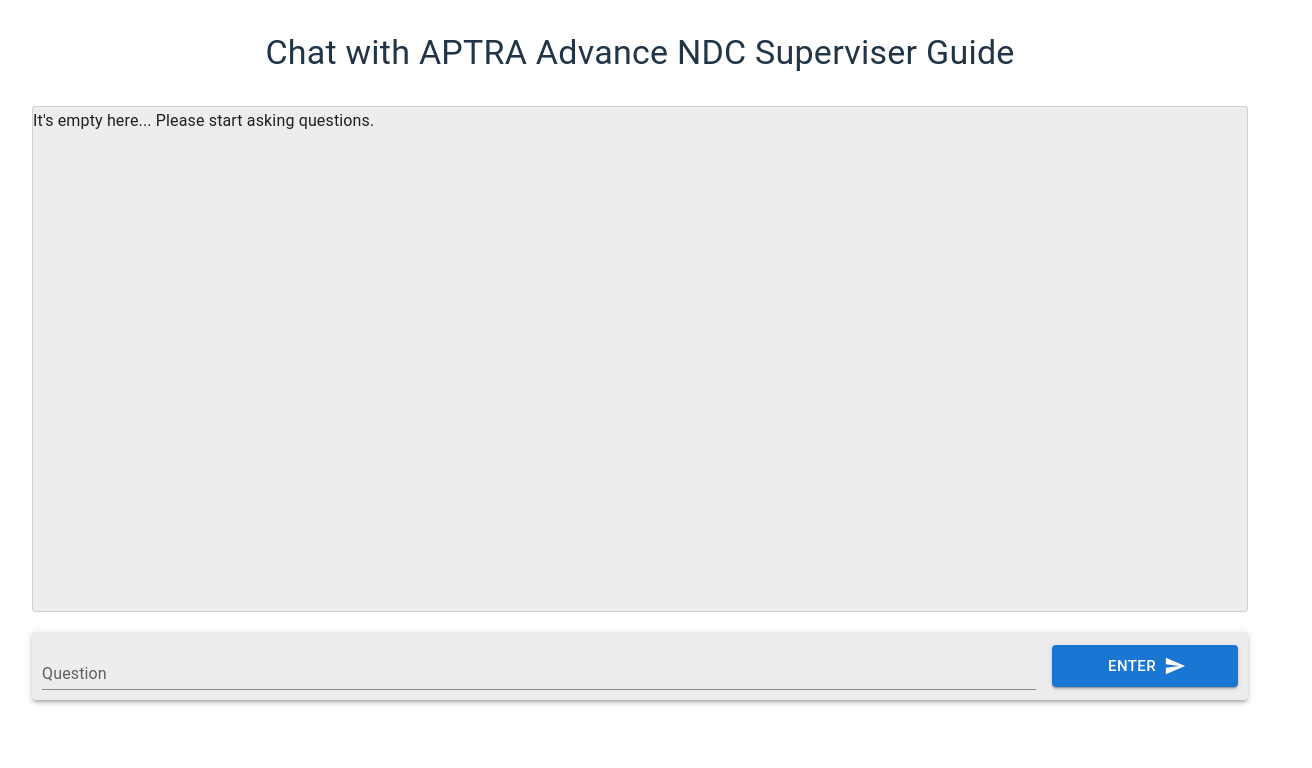
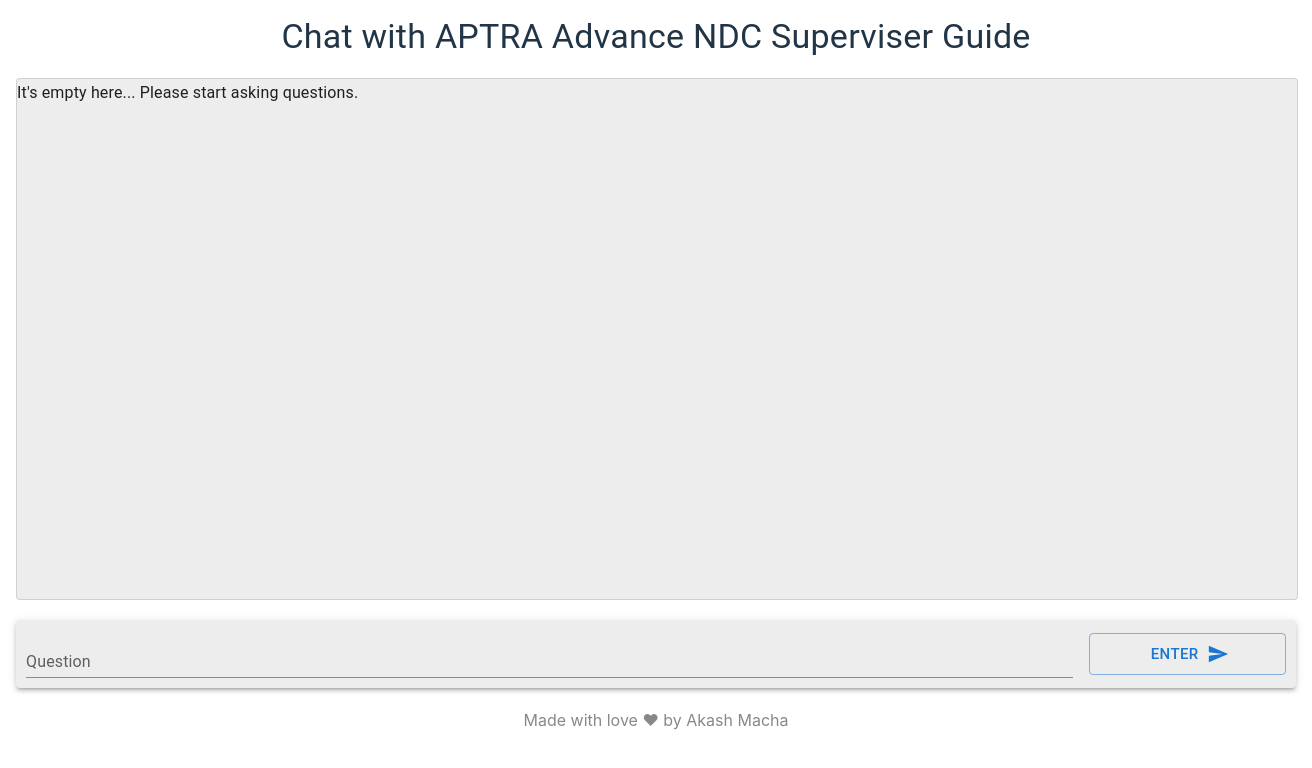
Before and after one commit to Akash-Macha/pdf-ai-chat-app, a React (Vite) app in the folder front-end/: page /chat-with-pdf in a window 1280 px wide. Shown: the top 768 px of the page, 1312 px wide, since content can reach past the window. Built offline with nearby package versions, Linux system fonts and the light colour scheme.

Commit message:
Dev (#4)
* Updated faiss-cpu version to address error in Render

* - disabled input and button on isLoading
- displayed a spinner while fetching the answer for a question

* - Implemented a Footer component

```diff
--- a/front-end/src/App.css
+++ b/front-end/src/App.css
@@ -1,7 +1,7 @@
 #root {
-  max-width: 1280px;
+  min-width: 1280px;
   margin: 0 auto;
-  padding: 2rem;
+  padding: 1rem;
   text-align: center;
 }
 
--- a/front-end/src/components/ChatScreen/ChatScreen.css
+++ b/front-end/src/components/ChatScreen/ChatScreen.css
@@ -1,13 +1,14 @@
 .container {
     display: grid;
     grid-template-columns: 1fr;
-    grid-template-rows: 0.4fr 2.5fr 0.3fr;
+    grid-template-rows: 0.3fr 3.5fr 0.4fr 0.1fr;
     gap: 20px 20px;
     grid-auto-flow: row;
     grid-template-areas:
         "Chat-Screen-Heading"
         "Question-And-Answer-Display-Area"
-        "Question-Input-Area";
+        "Question-Input-Area"
+        "Footer";
 }
 
 .Question-Input-Area {
@@ -21,3 +22,7 @@
 .Question-And-Answer-Display-Area {
     grid-area: Question-And-Answer-Display-Area;
 }
+
+.Footer {
+    grid-area: Footer;
+}
--- a/front-end/src/components/ChatScreen/ChatScreen.jsx
+++ b/front-end/src/components/ChatScreen/ChatScreen.jsx
@@ -1,18 +1,21 @@
 import React, { useCallback, useEffect, useRef, useState } from "react";
 import { Card, CardContent, Paper, Typography } from "@mui/material";
-import QuestionInput from "./QuestionInput";
-import "./ChatScreen.css";
 import { useMutation, useQueryClient } from "react-query";
 import axios from "../../axios-api";
+import HelpRoundedIcon from '@mui/icons-material/HelpRounded';
+import QuestionInput from "./QuestionInput";
+import Loader from "../Loader/Loader";
 import { extractData } from '../../utils'
-import HelpRoundedIcon from '@mui/icons-material/HelpRounded';
+import "./ChatScreen.css";
+import Footer from "../Footer/Footer";
 
 const parentQAndACardStyles = {
   textAlign: 'left',
-  minHeight: '63vh',
+  minHeight: '65vh',
   backgroundColor: "#ededed",
   overflowY: 'auto',
-  height: '63vh'
+  height: '63vh',
+  width: "100%"
 };
 
 const postQueryOnPdf = (query) => axios.post("/query", query).then(extractData);
@@ -24,7 +27,7 @@
 
   const queryClient = useQueryClient();
 
-  const { mutate } = useMutation(postQueryOnPdf, {
+  const { mutate, isLoading } = useMutation(postQueryOnPdf, {
     onSuccess: data => {
       console.log(data);
 
@@ -52,9 +55,10 @@
   }, [question]);
 
   return (
+    <>
       <div className="container">
         <div className="chat-screen-heading">
-        <Typography variant="h4" gutterBottom>
+          <Typography variant="h4">
             Chat with APTRA Advance NDC Superviser Guide
           </Typography>
         </div>
@@ -80,15 +84,26 @@
             )) : <Typography variant="subtitle1">It's empty here... Please start asking questions.</Typography>}
             <div style={{ float: "left", clear: "both" }} ref={containerEndRef}></div>
           </Card>
+          {isLoading ? <Loader type="RingLoader" size={85} cssOverride={{
+            display: 'block',
+            position: 'absolute',
+            left: "45%",
+            top: "40%",
+          }} /> : null}
         </div>
         <div className="question-input">
           <QuestionInput
             question={question}
             setQuestion={setQuestion}
+            isLoading={isLoading}
             handleQuestion={handleQuestion}
           />
         </div>
+        <span class="footer">
+          <Footer />
+        </span>
       </div>
+    </>
   );
 };
 
--- a/front-end/src/components/ChatScreen/QuestionInput.jsx
+++ b/front-end/src/components/ChatScreen/QuestionInput.jsx
@@ -16,7 +16,13 @@
   padding: '10px',
 };
 
-const QuestionInput = ({ question, setQuestion, handleQuestion }) => {
+const handleOnQuestionEnter = (event) => {
+  if (event.key === "Enter") {
+    document.getElementById("enter-button")?.click();
+  }
+}
+
+const QuestionInput = ({ question, setQuestion, handleQuestion, isLoading }) => {
   return (
     <Paper elevation={3} style={paperStyles}>
       <Grid container spacing={2}>
@@ -29,15 +35,19 @@
             style={questionInputStyles}
             value={question}
             onChange={(event) => setQuestion(event.target.value)}
+            onKeyDown={handleOnQuestionEnter}
+            disabled={isLoading}
           />
         </Grid>
         <Grid item xs={2} style={buttonStyles}>
           <Button
-            variant="contained"
+            id="enter-button"
+            variant="outlined"
             size="large"
             onClick={() => handleQuestion(question)}
             fullWidth
             endIcon={<SendIcon />}
+            disabled={isLoading}
           >
             Enter
           </Button>
--- /dev/null
+++ b/front-end/src/components/Footer/Footer.jsx
@@ -0,0 +1,10 @@
+const Footer = () => {
+  return (
+    <span className="read-the-docs">
+      Made with love ♥ by Akash Macha
+      {/* Made with love 💓 by Akash Macha */}
+    </span>
+  );
+}
+
+export default Footer;
--- a/front-end/src/components/LandingPage.jsx
+++ b/front-end/src/components/LandingPage.jsx
@@ -1,3 +1,4 @@
+import Footer from "./Footer/Footer";
 import Header from "./Header/Header";
 import Login from "./LoginScreen/Login";
 
@@ -6,10 +7,7 @@
     <>
       <Header />
       <Login />
-      <p className="read-the-docs">
-        Made with love ♥ by Akash Macha
-        {/* Made with love 💓 by Akash Macha */}
-      </p>
+      <Footer />
     </>
   )
 };
--- a/front-end/src/components/Loader/Loader.jsx
+++ b/front-end/src/components/Loader/Loader.jsx
@@ -5,10 +5,18 @@
   margin: "auto",
 };
 
+const loaders =  {
+  "RingLoader": RingLoader,
+}
+
 const Loader = ({
-  color = "#36d7b7"
+  type = "RingLoader",
+  color = "#36d7b7",
+  size = 50,
+  cssOverride,
 }) => {
-  return <RingLoader color={color} cssOverride={loaderStyles} />
+  const Loader = loaders[type];
+  return <Loader color={color} size={size} cssOverride={{...loaderStyles, ...cssOverride }} />
 }
 
 export default Loader;
```
Also changed, not shown: 1 other file (tests, documents, lock files or other folders). Lines whose indentation alone changed are shown as unchanged.
